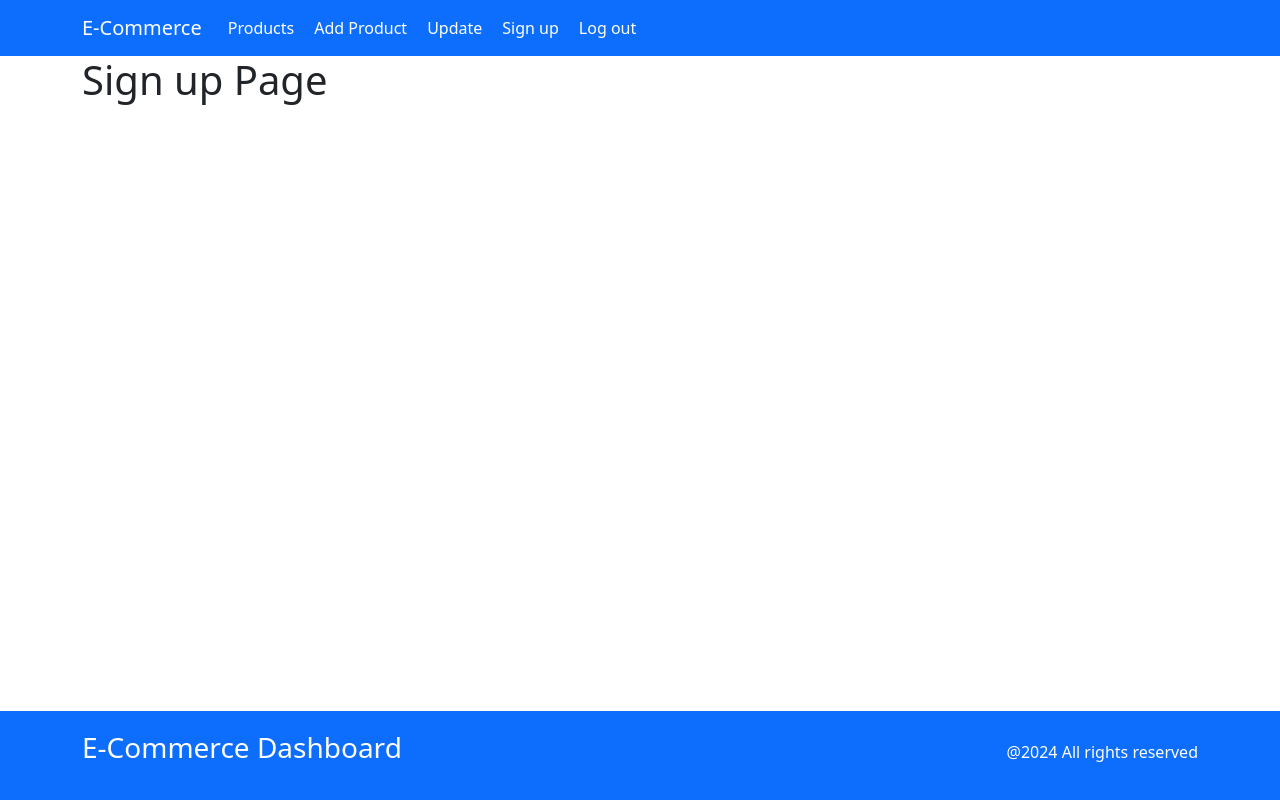
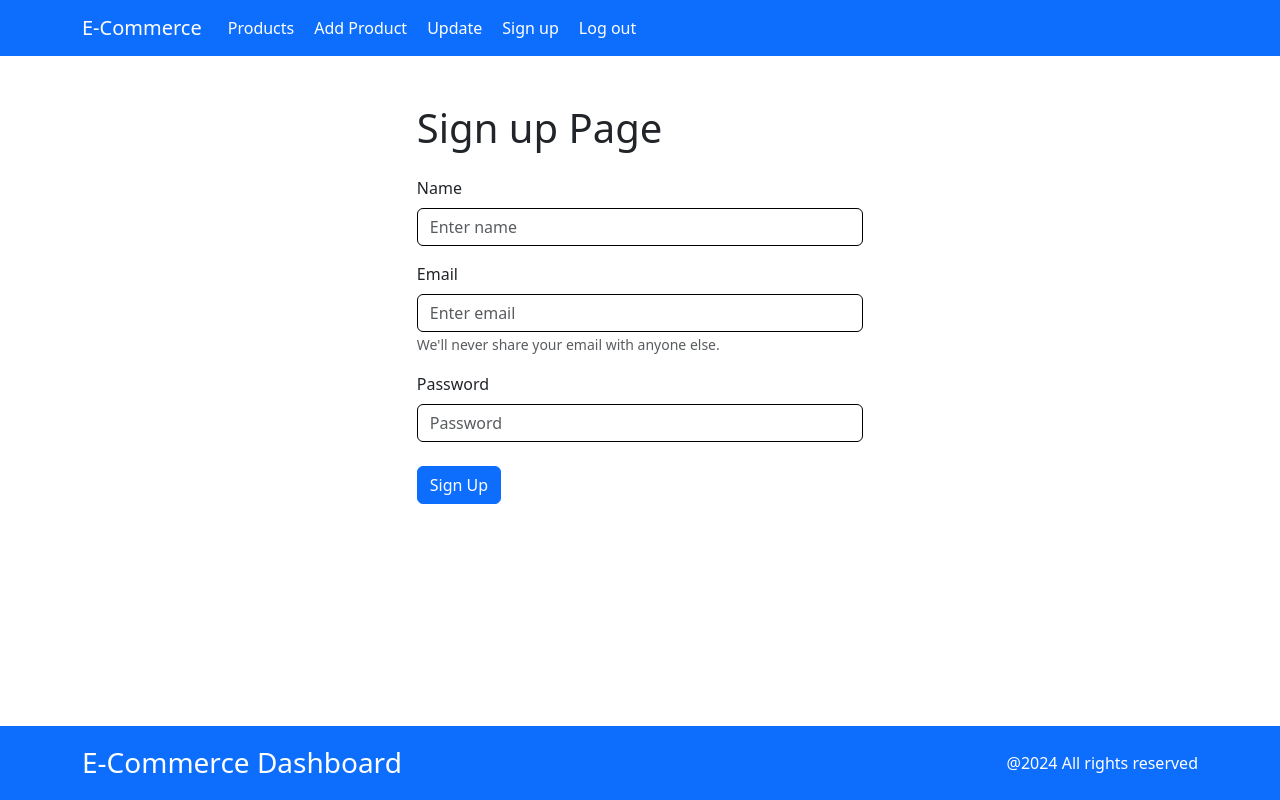
Before and after one commit to Vishwajeet-2000/E-Commerce-Dashboard, a React (Create React App) app in the folder e-comm_dashboard/: page /logout in a window 1280 px wide. Built offline with nearby package versions, Linux system fonts and the light colour scheme.

Commit message:
Designed the SignUp form

```diff
--- a/e-comm_dashboard/src/App.css
+++ b/e-comm_dashboard/src/App.css
@@ -59,5 +59,19 @@
   width: 100%;
   display: flex;
   justify-content: space-between;
-  align-items: baseline;
+  align-items: center;
 }
+.foot_content p, .foot_content h3 {
+  margin: 0px;
+}
+
+/* SignUp Form */
+.signup_form form {
+  width: 100%;
+  max-width: 40%;
+  margin: 0 auto;
+}
+
+.signup_form input.form-control {
+  border: 1px solid black;
+}
--- a/e-comm_dashboard/src/Components/Signup.js
+++ b/e-comm_dashboard/src/Components/Signup.js
@@ -1,9 +1,41 @@
 import React from 'react'
+import { useState } from 'react';
+import Button from 'react-bootstrap/Button';
+import Form from 'react-bootstrap/Form';
 
 function Signup() {
+
+  const [name, setName] = useState();
+  const [password, setPassword] = useState();
+  const [email, setEmail] = useState();
+
+  function collectData(){
+
+  }
+
   return (
-    <div>
-      <h1>Sign up Page</h1>
+    <div className='signup_form'>
+
+      <Form>
+      <h1 className='mt-5'>Sign up Page</h1>
+        <Form.Group className="mb-3 mt-4">
+          <Form.Label>Name</Form.Label>
+          <Form.Control type="name" value={name} onChange={(e) => setName(e.target.value)} placeholder="Enter name" />
+        </Form.Group>
+
+        <Form.Group className="mb-3">
+          <Form.Label>Email </Form.Label>
+          <Form.Control type="email" value={email} onChange={(e) => setEmail(e.target.value)} placeholder="Enter email" />
+          <Form.Text className="text-muted">We'll never share your email with anyone else.</Form.Text>
+        </Form.Group>
+
+        <Form.Group className="mb-4">
+          <Form.Label>Password</Form.Label>
+          <Form.Control type="password" value={password} onChange={(e) => setPassword(e.target.value)} placeholder="Password" />
+        </Form.Group>
+
+        <Button variant="primary" onClick={collectData} type="submit">Sign Up</Button>
+      </Form>
     </div>
   )
 }
```
